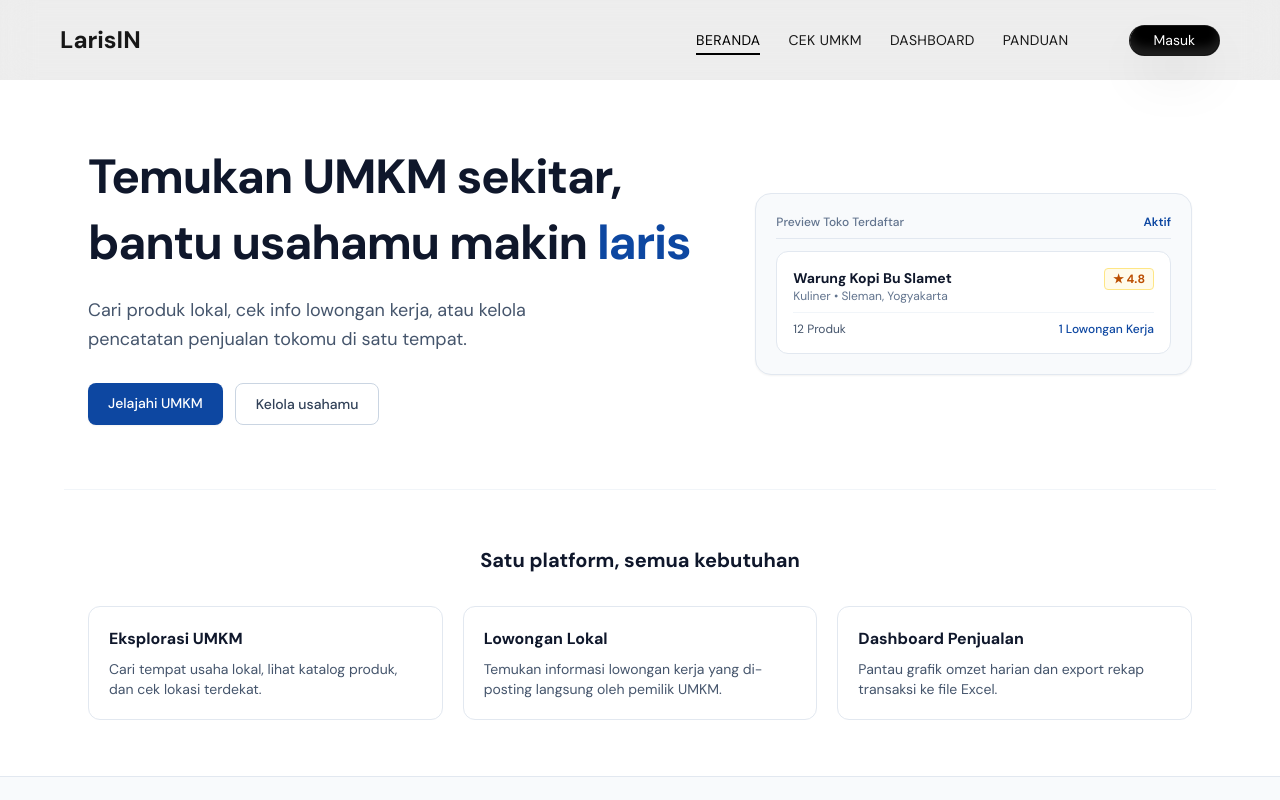
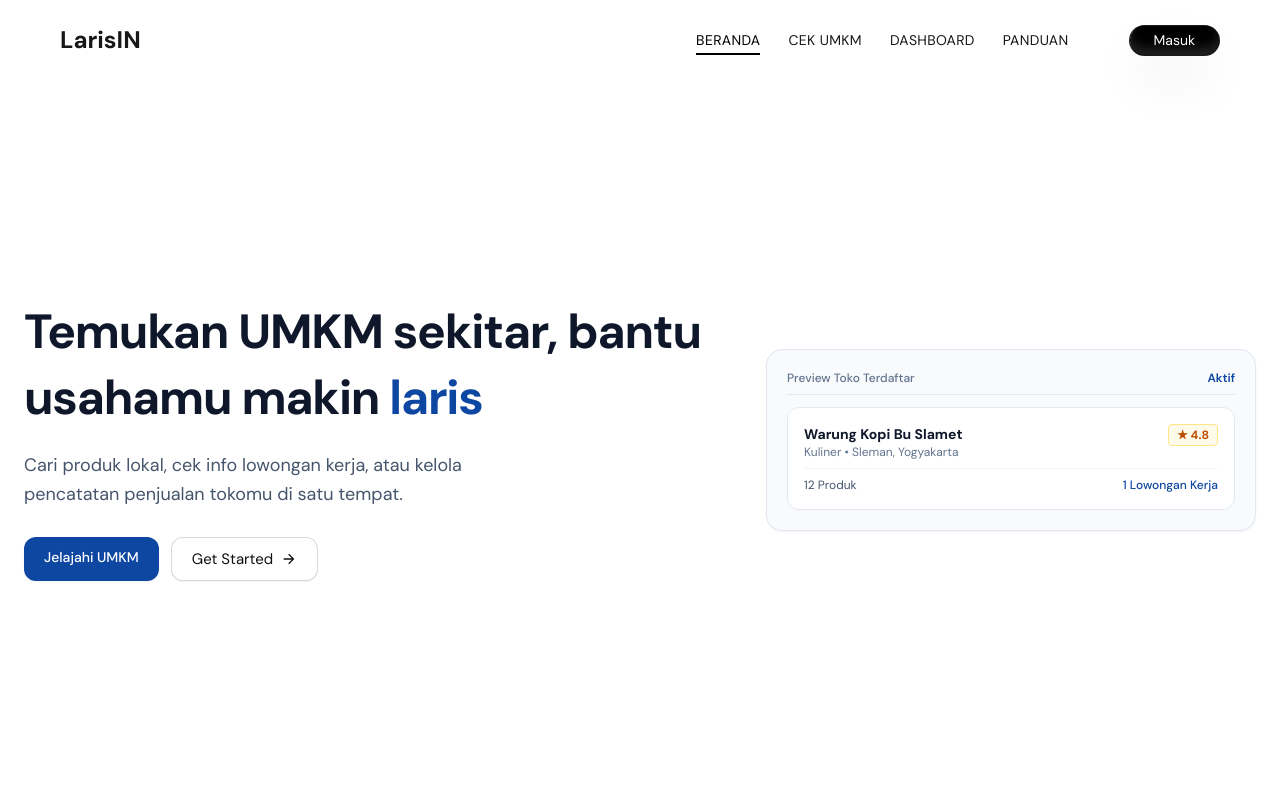
Before and after one commit to AbnerBgs/LarisIn, a Next.js app: page / in a window 1280 px wide. Shown: the top 800 px of the page. Built offline with nearby package versions, Linux system fonts and the light colour scheme.

Commit message:
style:add animation button

```diff
--- a/src/app/(landing)/layout.tsx
+++ b/src/app/(landing)/layout.tsx
@@ -12,9 +12,9 @@ export default function LandingLayout({
   children: React.ReactNode;
 }) {
   return (
-    <div className="flex min-h-screen flex-col">
+    <div className="flex min-h-screen flex-col bg-white">
       <NavbarLanding />
-      <main className="flex-1">{children}</main>
+      <main className="relative z-0 flex-1 bg-white">{children}</main>
     </div>
   );
 }
--- a/src/app/(landing)/page.tsx
+++ b/src/app/(landing)/page.tsx
@@ -1,12 +1,21 @@
+"use client";
+
 import Link from "next/link";
+import { OriginButton } from "@/components/ui/origin-button";
+import {
+  RiArrowRightUpLine,
+  RiArrowRightLine,
+  RiMailLine,
+  RiFileCopyLine,
+  RiCheckLine,
+} from "@remixicon/react";
 
 export default function LandingPage() {
   return (
-    <div className="min-h-screen bg-white text-slate-900 flex flex-col font-sans">
+    <div className="relative top-0 z-0 bg-white text-slate-900 flex flex-col font-sans">
       {/* 1. HERO SECTION */}
-      <section className="max-w-6xl mx-auto px-6 pt-16 pb-16 w-full">
-        <div className="grid grid-cols-1 lg:grid-cols-12 gap-10 items-center">
-
+      <section className="relative top-0 z-0 max-w-7xl mx-auto px-6 w-full pt-0 pb-0">
+        <div className="grid grid-cols-1 lg:grid-cols-12 gap-10 items-center justify-center w-full min-h-screen md:min-h-[calc(100vh-5rem)]">
           {/* Left Text */}
           <div className="lg:col-span-7 space-y-5">
             <h1 className="text-3xl md:text-5xl font-bold tracking-tight text-slate-900 leading-snug">
@@ -15,22 +24,37 @@ export default function LandingPage() {
             </h1>
 
             <p className="text-slate-600 text-base md:text-lg leading-relaxed max-w-lg">
-              Cari produk lokal, cek info lowongan kerja, atau kelola pencatatan penjualan tokomu di satu tempat.
+              Cari produk lokal, cek info lowongan kerja, atau kelola pencatatan
+              penjualan tokomu di satu tempat.
             </p>
 
             <div className="flex flex-wrap gap-3 pt-2">
               <Link
                 href="/cek-umkm"
-                className="bg-[#0D47A1] hover:bg-[#0A3882] text-white font-medium px-5 py-2.5 rounded-lg text-sm transition-all shadow-xs"
+                className="bg-[#0D47A1] hover:bg-[#0A3882] text-white font-medium px-5 py-2.5 rounded-full md:rounded-xl text-sm transition-all shadow-xs"
               >
                 Jelajahi UMKM
               </Link>
-              <Link
+              {/* <Link
                 href="/dashboard"
                 className="bg-white hover:bg-slate-50 text-slate-700 font-medium px-5 py-2.5 rounded-lg text-sm border border-slate-300 transition-all"
               >
                 Kelola usahamu
-              </Link>
+              </Link> */}
+
+              <OriginButton
+                className="h-11 rounded-full md:rounded-xl border border-black/15 bg-white text-black shadow-[0_1px_0_rgba(17,17,17,0.06)] hover:border-black hover:bg-black hover:text-white"
+                onClick={() => {
+                  const link = document.createElement("a");
+                  link.href = "/dashboard";
+                  link.click();
+                }}
+              >
+                <span className="inline-flex items-center gap-2">
+                  Get Started
+                  <RiArrowRightLine className="h-4 w-4" />
+                </span>
+              </OriginButton>
             </div>
           </div>
 
@@ -44,8 +68,12 @@ export default function LandingPage() {
               <div className="bg-white p-4 rounded-xl border border-slate-200 space-y-2">
                 <div className="flex justify-between items-start">
                   <div>
-                    <h4 className="font-bold text-slate-900 text-sm">Warung Kopi Bu Slamet</h4>
-                    <p className="text-xs text-slate-500">Kuliner • Sleman, Yogyakarta</p>
+                    <h4 className="font-bold text-slate-900 text-sm">
+                      Warung Kopi Bu Slamet
+                    </h4>
+                    <p className="text-xs text-slate-500">
+                      Kuliner • Sleman, Yogyakarta
+                    </p>
                   </div>
                   <span className="text-xs bg-amber-50 text-amber-700 font-bold px-2 py-0.5 rounded border border-amber-200">
                     ★ 4.8
@@ -53,12 +81,13 @@ export default function LandingPage() {
                 </div>
                 <div className="pt-2 border-t border-slate-100 flex justify-between text-xs text-slate-600">
                   <span>12 Produk</span>
-                  <span className="text-[#0D47A1] font-medium">1 Lowongan Kerja</span>
+                  <span className="text-[#0D47A1] font-medium">
+                    1 Lowongan Kerja
+                  </span>
                 </div>
               </div>
             </div>
           </div>
-
         </div>
       </section>
 
@@ -72,21 +101,24 @@ export default function LandingPage() {
           <div className="p-5 border border-slate-200 rounded-xl bg-white hover:border-[#0D47A1]/50 transition-all space-y-2">
             <h3 className="font-bold text-slate-900">Eksplorasi UMKM</h3>
             <p className="text-sm text-slate-600">
-              Cari tempat usaha lokal, lihat katalog produk, dan cek lokasi terdekat.
+              Cari tempat usaha lokal, lihat katalog produk, dan cek lokasi
+              terdekat.
             </p>
           </div>
 
           <div className="p-5 border border-slate-200 rounded-xl bg-white hover:border-[#0D47A1]/50 transition-all space-y-2">
             <h3 className="font-bold text-slate-900">Lowongan Lokal</h3>
             <p className="text-sm text-slate-600">
-              Temukan informasi lowongan kerja yang di-posting langsung oleh pemilik UMKM.
+              Temukan informasi lowongan kerja yang di-posting langsung oleh
+              pemilik UMKM.
             </p>
           </div>
 
           <div className="p-5 border border-slate-200 rounded-xl bg-white hover:border-[#0D47A1]/50 transition-all space-y-2">
             <h3 className="font-bold text-slate-900">Dashboard Penjualan</h3>
             <p className="text-sm text-slate-600">
-              Pantau grafik omzet harian dan export rekap transaksi ke file Excel.
+              Pantau grafik omzet harian dan export rekap transaksi ke file
+              Excel.
             </p>
           </div>
         </div>
@@ -101,7 +133,9 @@ export default function LandingPage() {
 
           <div className="grid grid-cols-1 md:grid-cols-2 gap-6">
             <div className="p-6 bg-white border border-slate-200 rounded-xl space-y-3">
-              <h3 className="font-bold text-[#0D47A1] text-base">Untuk Pengunjung</h3>
+              <h3 className="font-bold text-[#0D47A1] text-base">
+                Untuk Pengunjung
+              </h3>
               <ul className="text-sm text-slate-600 space-y-1.5 list-disc list-inside">
                 <li>Cari UMKM berdasarkan lokasi atau kategori.</li>
                 <li>Lihat katalog produk & kontak pemilik toko.</li>
@@ -110,7 +144,9 @@ export default function LandingPage() {
             </div>
 
             <div className="p-6 bg-white border border-slate-200 rounded-xl space-y-3">
-              <h3 className="font-bold text-[#0D47A1] text-base">Untuk Pemilik UMKM</h3>
+              <h3 className="font-bold text-[#0D47A1] text-base">
+                Untuk Pemilik UMKM
+              </h3>
               <ul className="text-sm text-slate-600 space-y-1.5 list-disc list-inside">
                 <li>Daftar akun & buat profil usaha.</li>
                 <li>Upload katalog produk dan info lowongan.</li>
@@ -124,9 +160,12 @@ export default function LandingPage() {
       {/* 4. CTA BANNER SECTION */}
       <section className="max-w-6xl mx-auto px-6 py-14 w-full">
         <div className="bg-[#0D47A1] text-white rounded-2xl p-8 text-center space-y-4">
-          <h2 className="text-2xl font-bold">Punya UMKM? Daftarkan sekarang, gratis</h2>
+          <h2 className="text-2xl font-bold">
+            Punya UMKM? Daftarkan sekarang, gratis
+          </h2>
           <p className="text-blue-100 text-sm max-w-md mx-auto">
-            Perluas jangkauan usahamu dan kelola pencatatan penjualan dengan lebih gampang.
+            Perluas jangkauan usahamu dan kelola pencatatan penjualan dengan
+            lebih gampang.
           </p>
           <div className="pt-2">
             <Link
--- a/src/app/globals.css
+++ b/src/app/globals.css
@@ -1,7 +1,7 @@
 @import "tailwindcss";
 
 :root {
-  --background: #ffffff;
+  --background: #ededed;
   --foreground: #171717;
 }
 
--- a/src/app/layout.tsx
+++ b/src/app/layout.tsx
@@ -28,7 +28,7 @@ export default function RootLayout({
   return (
     <html lang="id">
       <body
-        className={`${dmSans.variable} ${geistMono.variable} antialiased min-h-screen bg-slate-50 text-slate-900`}
+        className={`${dmSans.variable} ${geistMono.variable} antialiased min-h-screen bg-white text-slate-900`}
       >
         {children}
       </body>
--- a/src/components/ui/origin-button.tsx
+++ b/src/components/ui/origin-button.tsx
@@ -182,7 +182,7 @@ const OriginButton = React.forwardRef<HTMLButtonElement, OriginButtonProps>(
         aria-busy={loading || undefined}
         className={cn(
           componentThemeClassName,
-          "relative inline-flex h-12 cursor-pointer touch-manipulation select-none items-center justify-center overflow-hidden rounded-xl px-8 text-[15px] text-black",
+          "relative inline-flex h-12 cursor-pointer touch-manipulation select-none items-center justify-center overflow-hidden rounded-xl px-5 text-[15px] text-black",
           "border-[0.5px] border-border bg-white text-black",
           "dark:bg-muted dark:text-foreground",
           "transition-[color,background-color,border-color,box-shadow] duration-500 ease-[cubic-bezier(0.22,1,0.36,1)]",
```
Also changed, not shown: src/app/(login)/layout.tsx (added), src/app/(login)/login/page.tsx (added), src/app/(register)/layout.tsx (added), src/app/(register)/register/page.tsx (added).
